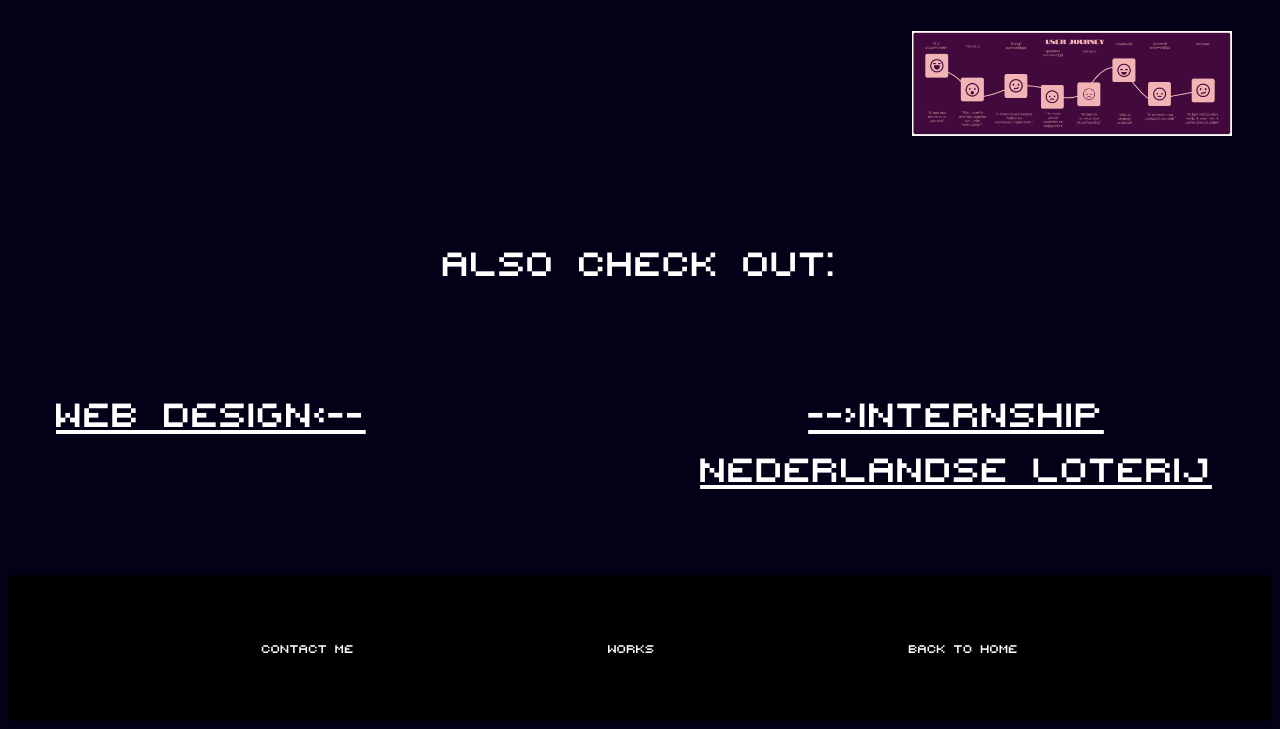
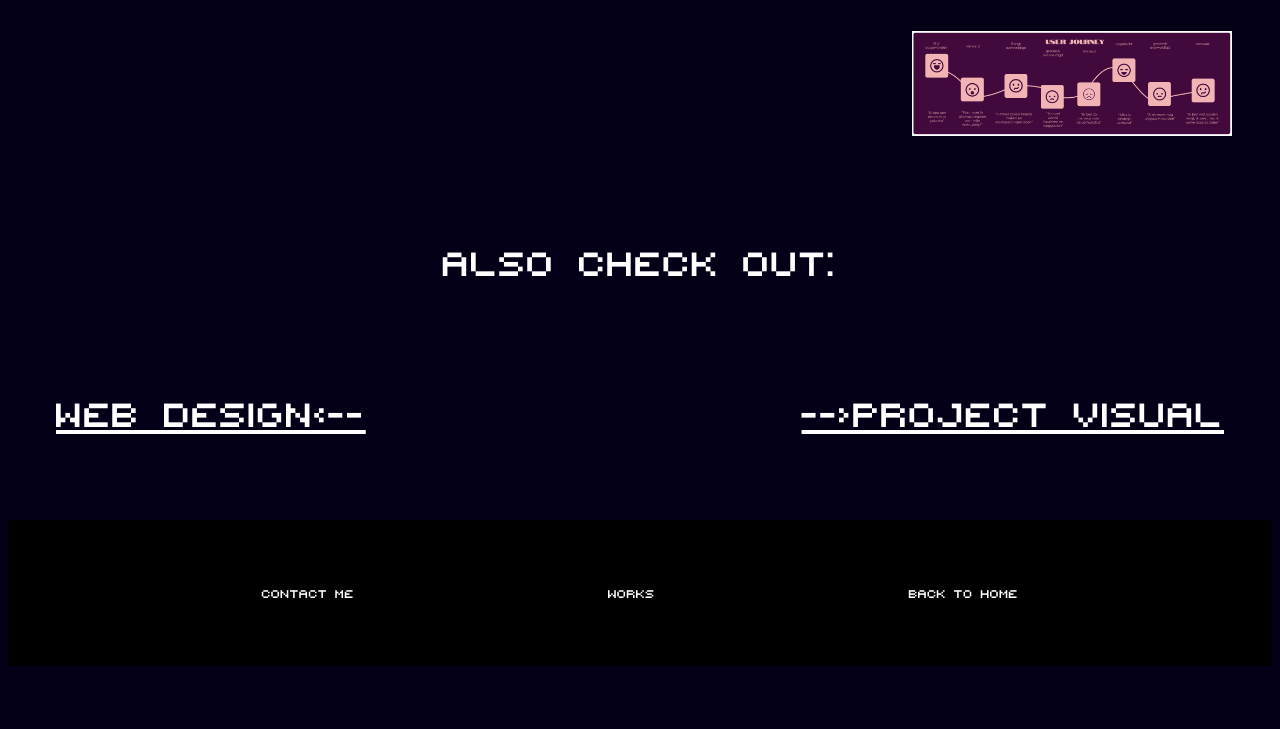
Before and after one commit to MohiniRamta/Portfolio, a plain HTML site: page movinghouses.html in a window 1280 px wide. Shown: the part 3161-3890 px from the top of the page. After the commit the page ends 3835 px from the top, so only its background shows below. Drawn offline with Linux system fonts and the light colour scheme.

Commit message:
Update movinghouses.html

```diff
--- a/movinghouses.html
+++ b/movinghouses.html
@@ -66,7 +66,7 @@
         <section id="nextorback">
             <p>Also check out:</p>
             <a href="./webdesign.html" > <p> Web Design<-- </p></a>
-            <a href="./nederlandseloterij.html"> <p> -->Internship Nederlandse Loterij</p></a>
+            <a href="./projectvisual.html"> <p> -->Project Visual</p></a>
         </section>
     </main>
 <footer>
```
